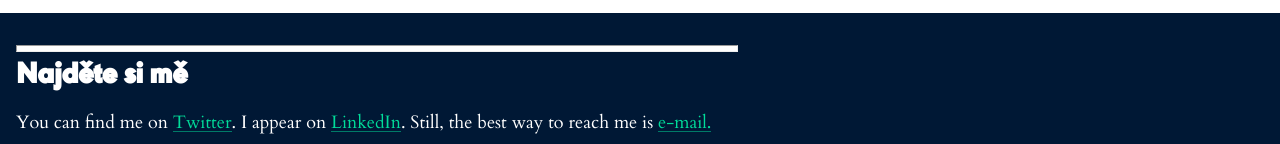
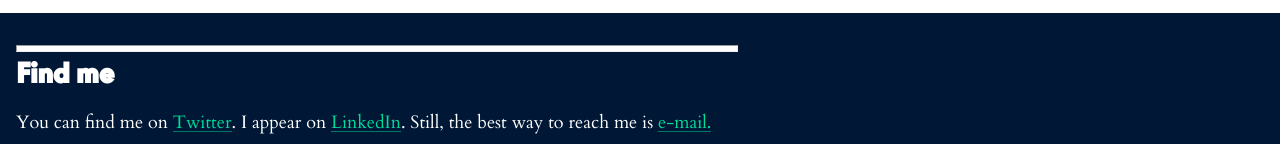
Before and after one commit to MarBCZ/marbcz.github.io, a plain HTML site: page en.html in a window 1280 px wide. Shown: the part 1409-1553 px from the top of the page. Drawn offline with Linux system fonts and the light colour scheme.

Commit message:
Translation correction

```diff
--- a/en.html
+++ b/en.html
@@ -167,7 +167,7 @@
     -->
     <div id="footer">
       <hr>
-      <h2>Najděte si mě</h2>
+      <h2>Find me</h2>
       <p>You can find me on <a href="https://twitter.com/MarB_CZ" title="I don't tweet much" target="_blank">Twitter</a>. I appear on <a href="https://www.linkedin.com/in/marek-beniak/" title="Mareks LinkedIn" target="_blank">LinkedIn</a>. Still, the best way to reach me is  <a href="mailto:iam@marek.ninja" title="Oldschool but works">e-mail.</a></p>
     </div>
     <script>
```
